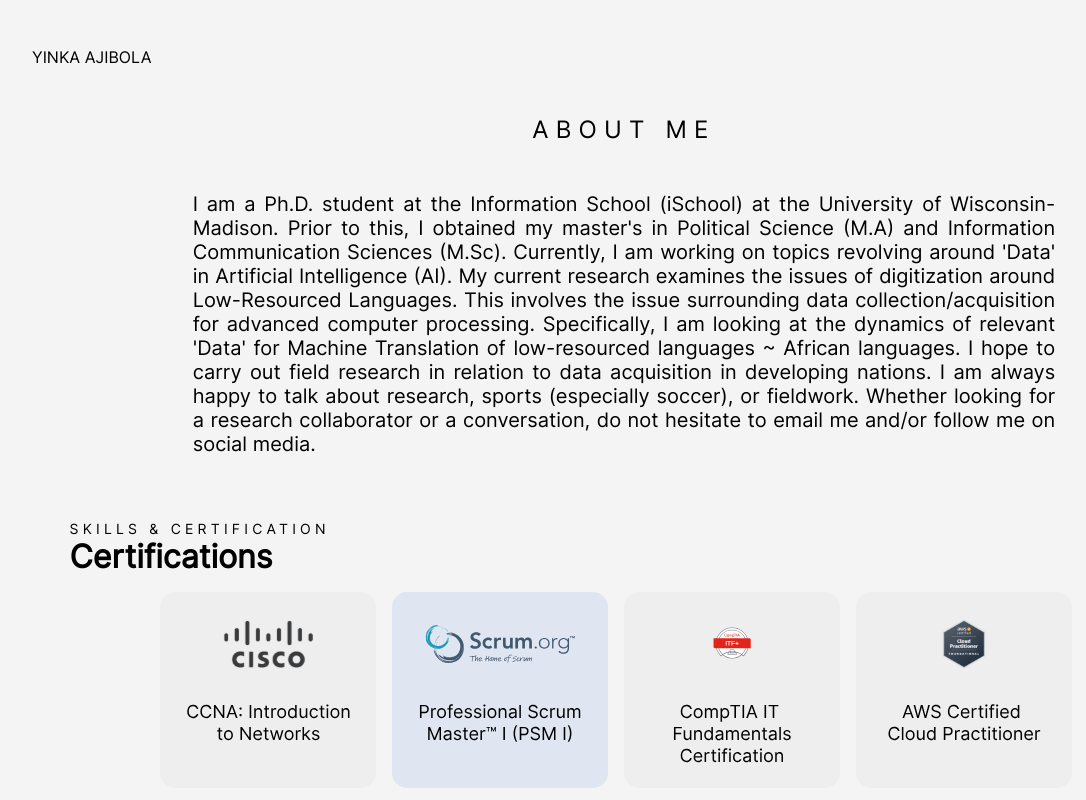
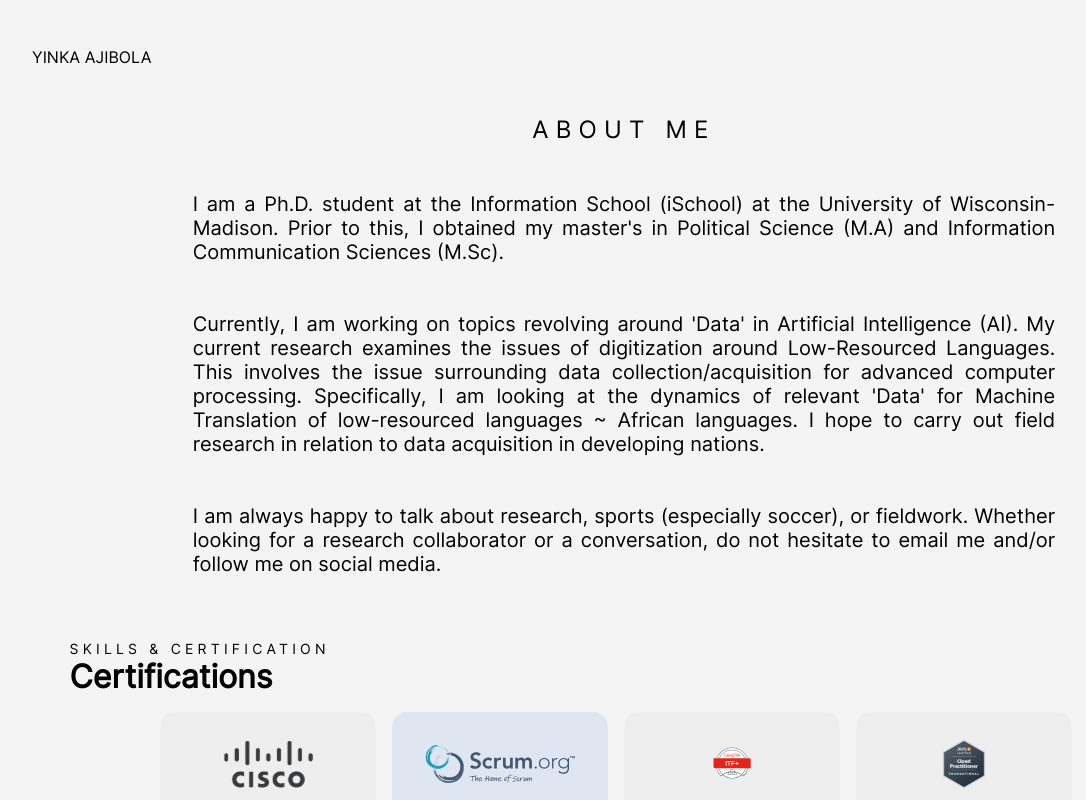
Before and after one commit to Kingswillwariboko/yinka, a React (Create React App) app: page /about in a window 1280 px wide. Shown: the top 800 px of the page, without its empty margins (16-1102 px from the left). Built offline with nearby package versions, Linux system fonts and the light colour scheme.

Commit message:
final changes

```diff
--- a/src/Data.js
+++ b/src/Data.js
@@ -20,7 +20,7 @@ export const data = [
     {
         id: 3,
         image: "https://user-images.githubusercontent.com/54893238/193074360-eaf9044a-0124-437b-ac12-4f5d11e83384.png",
-        title: "TIMER FEATURE ON SPOTIFY/USER MAPPING",
+        title: "TIMER FEATURE ON SPOTIFY/USER MAPPING(Media Research)",
         Description: "The project is an Amazon Echo feature that assists an individual with a vision hindranceallowing them to take care of multiple tasks such as adjusting the temperature of the  house, locking the door to the house, and taking care of any other tasks at once in preparation for bed.",
         width: "70%"
     },
--- a/src/components/Footer/footer.scss
+++ b/src/components/Footer/footer.scss
@@ -59,7 +59,7 @@
             line-height: 24px;
 
             color: #FFFFFF;
-
+            margin-bottom: .5rem;
         }
 
         img{
--- a/src/components/Hero/Hero.js
+++ b/src/components/Hero/Hero.js
@@ -30,7 +30,7 @@ const Hero = () => {
                 around Low-Resourced Languages. In addition,
                  I also explore UX methodologies in my research.</p>
 
-            <button className='btn'>View Projects</button>
+            <button className='btn'>Resume</button>
             <button><Link to="/about">About Me</Link></button>
        </div>
       </div>
@@ -39,7 +39,7 @@ const Hero = () => {
                             <button className="float">
                                  <img src={message} alt="" />
                             </button>
-        </Mailto>,
+        </Mailto>
 
 
     </div>
--- a/src/components/Hero/hero.scss
+++ b/src/components/Hero/hero.scss
@@ -63,10 +63,10 @@
                 background-color: inherit;
                 border: 0;
                 margin-left: -.5rem;
-                margin-right: .5rem;
+                margin-right: 2rem;
                 text-align: left;
                 margin-top: .5rem;
-
+                border-bottom: 2px solid black;
             }
         }
     }
--- a/src/pages/About/About.js
+++ b/src/pages/About/About.js
@@ -18,11 +18,11 @@ const About = () => {
       <div className='about__one'>
           <h3>ABOUT ME</h3>
 
-        <p>I am a Ph.D. student at the Information School (iSchool) at the University of Wisconsin- Madison. Prior to this, I obtained my master's in Political Science (M.A) and Information Communication Sciences (M.Sc).
+        <p>I am a Ph.D. student at the Information School (iSchool) at the University of Wisconsin- Madison. Prior to this, I obtained my master's in Political Science (M.A) and Information Communication Sciences (M.Sc). </p>
 
-            Currently, I am working on topics revolving around 'Data' in Artificial Intelligence (AI). My current research examines the issues of digitization around Low-Resourced Languages. This involves the issue surrounding data collection/acquisition for advanced computer processing. Specifically, I am looking at the dynamics of relevant 'Data' for Machine Translation of low-resourced languages ~ African languages. I hope to carry out field research in relation to data acquisition in developing nations.
+          <p>Currently, I am working on topics revolving around 'Data' in Artificial Intelligence (AI). My current research examines the issues of digitization around Low-Resourced Languages. This involves the issue surrounding data collection/acquisition for advanced computer processing. Specifically, I am looking at the dynamics of relevant 'Data' for Machine Translation of low-resourced languages ~ African languages. I hope to carry out field research in relation to data acquisition in developing nations.</p>
 
-            I am always happy to talk about research, sports (especially soccer), or fieldwork. Whether looking for a research collaborator or a conversation, do not hesitate to email me and/or follow me on social media.
+           <p> I am always happy to talk about research, sports (especially soccer), or fieldwork. Whether looking for a research collaborator or a conversation, do not hesitate to email me and/or follow me on social media.
         </p>
       </div>
 
```
